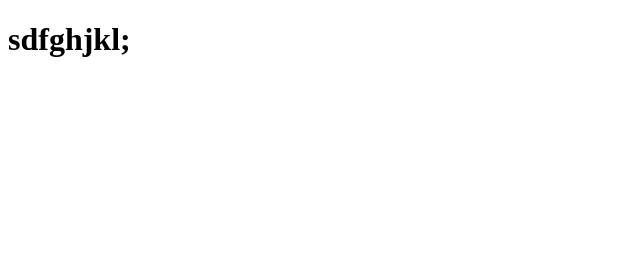
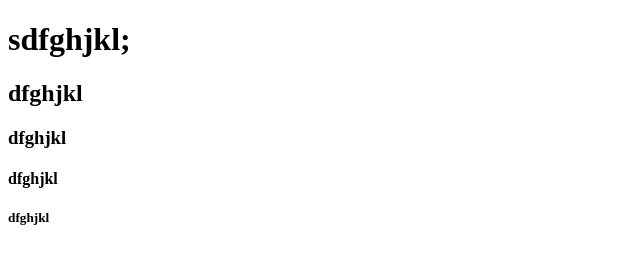
Before and after one commit to zainsatussystems/test, a plain HTML site: page index.html in a window 1280 px wide. Shown: the whole page, without its empty margins (0-640 px from the left). Drawn offline with Linux system fonts and the light colour scheme.

Commit message:
more heading add

```diff
--- a/index.html
+++ b/index.html
@@ -7,5 +7,9 @@
 </head>
 <body>
     <h1>sdfghjkl;</h1>
+    <h2>dfghjkl</h2>
+    <h3>dfghjkl</h3>
+    <h4>dfghjkl</h4>
+    <h5>dfghjkl</h5>
 </body>
 </html>
```
